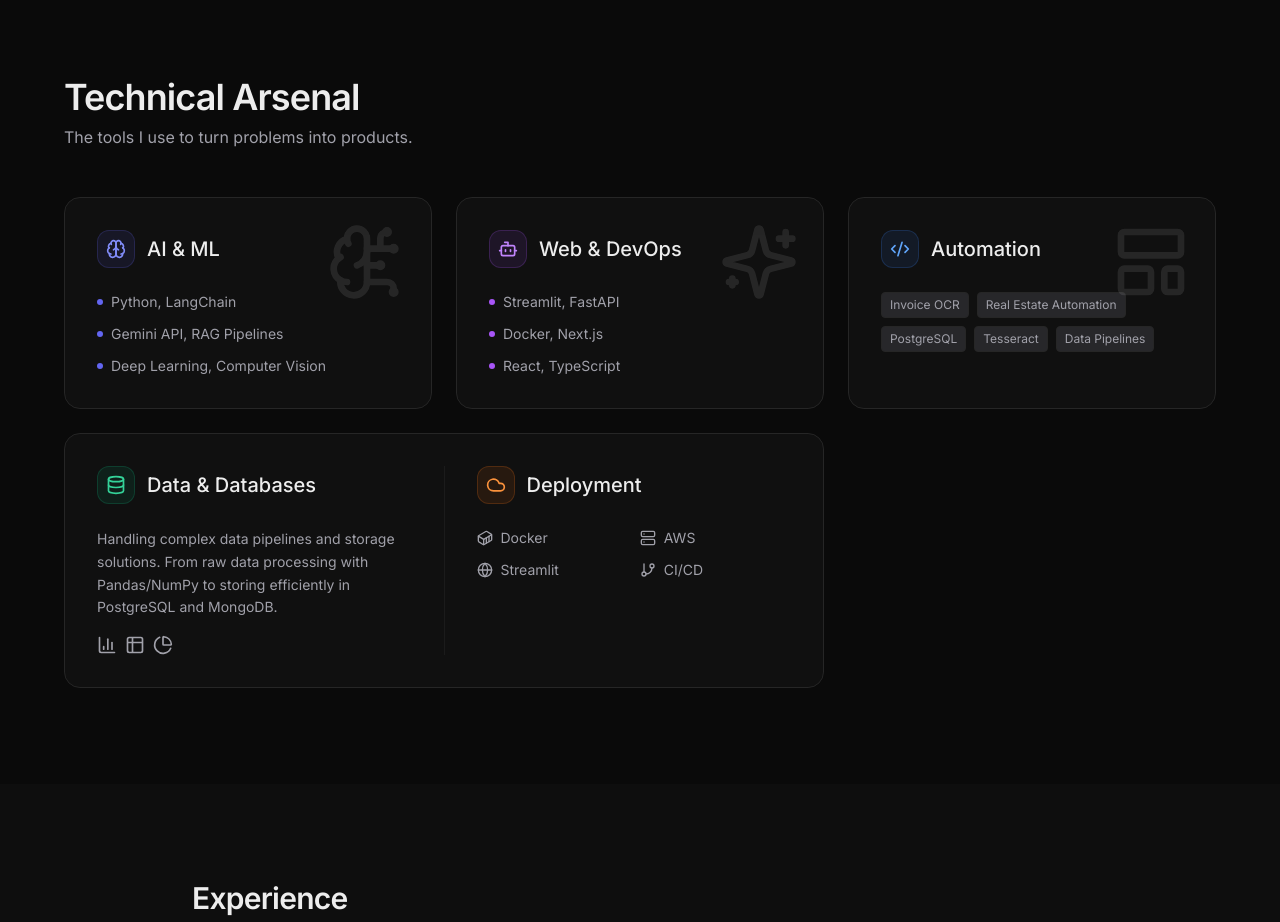
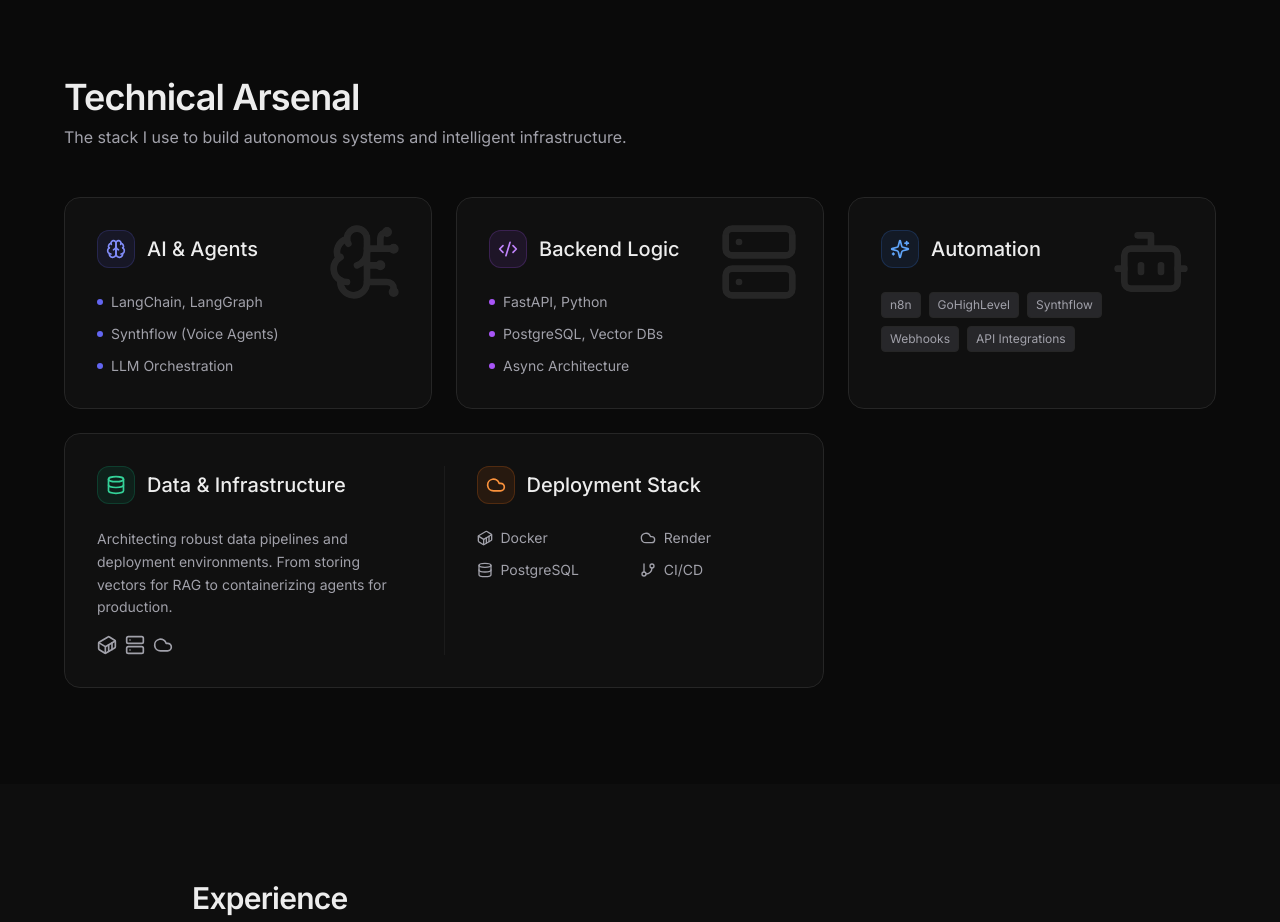
Before and after one commit to muhammadhananbaloch/portfolio-website, a React (Vite) app: page / in a window 1280 px wide. Shown: the part 820-1742 px from the top of the page. Built offline with nearby package versions, Linux system fonts and the light colour scheme; the HTML template or start-up script is replaced by a standard one.

Commit message:
content(skills): update technical stack to focus on AI, Automation (n8n/GHL), and Backend (FastAPI)

```diff
--- a/src/components/Skills.tsx
+++ b/src/components/Skills.tsx
@@ -12,7 +12,7 @@ const Skills = () => {
       <div className="max-w-6xl mx-auto space-y-12">
         <motion.div variants={fadeUp} initial="hidden" whileInView="visible" viewport={{ once: true }} className="space-y-2">
           <h2 className="text-3xl md:text-4xl font-semibold text-foreground tracking-tight">Technical Arsenal</h2>
-          <p className="text-muted-foreground">The tools I use to turn problems into products.</p>
+          <p className="text-muted-foreground">The stack I use to build autonomous systems and intelligent infrastructure.</p>
         </motion.div>
 
         <motion.div
@@ -22,7 +22,7 @@ const Skills = () => {
           variants={{ visible: { transition: { staggerChildren: 0.1 } } }}
           className="grid grid-cols-1 md:grid-cols-2 lg:grid-cols-3 gap-6"
         >
-          {/* AI & ML */}
+          {/* AI & Agents */}
           <motion.div variants={fadeUp} className="group p-8 rounded-2xl bg-surface/50 border border-border card-hover relative overflow-hidden">
             <div className="absolute top-0 right-0 p-6 opacity-10 group-hover:opacity-20 transition-opacity">
               <BrainCircuit size={80} />
@@ -31,10 +31,10 @@ const Skills = () => {
               <span className="p-2 rounded-lg bg-indigo-500/10 text-indigo-400 border border-indigo-500/20">
                 <Brain size={20} />
               </span>
-              <h3 className="text-xl font-medium text-foreground">AI &amp; ML</h3>
+              <h3 className="text-xl font-medium text-foreground">AI &amp; Agents</h3>
             </div>
             <ul className="space-y-3">
-              {["Python, LangChain", "Gemini API, RAG Pipelines", "Deep Learning, Computer Vision"].map((item) => (
+              {["LangChain, LangGraph", "Synthflow (Voice Agents)", "LLM Orchestration"].map((item) => (
                 <li key={item} className="flex items-center gap-2 text-sm text-muted-foreground">
                   <span className="w-1.5 h-1.5 rounded-full bg-indigo-500" /> {item}
                 </li>
@@ -42,19 +42,19 @@ const Skills = () => {
             </ul>
           </motion.div>
 
-          {/* Web & DevOps */}
+          {/* Backend Engineering */}
           <motion.div variants={fadeUp} className="group p-8 rounded-2xl bg-surface/50 border border-border card-hover relative overflow-hidden">
             <div className="absolute top-0 right-0 p-6 opacity-10 group-hover:opacity-20 transition-opacity">
-              <Sparkles size={80} />
+              <Server size={80} />
             </div>
             <div className="flex items-center gap-3 mb-6">
               <span className="p-2 rounded-lg bg-purple-500/10 text-purple-400 border border-purple-500/20">
-                <Bot size={20} />
+                <Code2 size={20} />
               </span>
-              <h3 className="text-xl font-medium text-foreground">Web &amp; DevOps</h3>
+              <h3 className="text-xl font-medium text-foreground">Backend Logic</h3>
             </div>
             <ul className="space-y-3">
-              {["Streamlit, FastAPI", "Docker, Next.js", "React, TypeScript"].map((item) => (
+              {["FastAPI, Python", "PostgreSQL, Vector DBs", "Async Architecture"].map((item) => (
                 <li key={item} className="flex items-center gap-2 text-sm text-muted-foreground">
                   <span className="w-1.5 h-1.5 rounded-full bg-purple-500" /> {item}
                 </li>
@@ -65,16 +65,16 @@ const Skills = () => {
           {/* Automation */}
           <motion.div variants={fadeUp} className="group p-8 rounded-2xl bg-surface/50 border border-border card-hover relative overflow-hidden">
             <div className="absolute top-0 right-0 p-6 opacity-10 group-hover:opacity-20 transition-opacity">
-              <LayoutTemplate size={80} />
+              <Bot size={80} />
             </div>
             <div className="flex items-center gap-3 mb-6">
               <span className="p-2 rounded-lg bg-blue-500/10 text-blue-400 border border-blue-500/20">
-                <Code2 size={20} />
+                <Sparkles size={20} />
               </span>
               <h3 className="text-xl font-medium text-foreground">Automation</h3>
             </div>
             <div className="flex flex-wrap gap-2">
-              {["Invoice OCR", "Real Estate Automation", "PostgreSQL", "Tesseract", "Data Pipelines"].map((tag) => (
+              {["n8n", "GoHighLevel", "Synthflow", "Webhooks", "API Integrations"].map((tag) => (
                 <span key={tag} className="px-2 py-1 text-xs rounded bg-muted text-muted-foreground border border-border">
                   {tag}
                 </span>
@@ -90,15 +90,15 @@ const Skills = () => {
                   <span className="p-2 rounded-lg bg-emerald-500/10 text-emerald-400 border border-emerald-500/20">
                     <Database size={20} />
                   </span>
-                  <h3 className="text-xl font-medium text-foreground">Data &amp; Databases</h3>
+                  <h3 className="text-xl font-medium text-foreground">Data &amp; Infrastructure</h3>
                 </div>
                 <p className="text-sm text-muted-foreground leading-relaxed mb-4">
-                  Handling complex data pipelines and storage solutions. From raw data processing with Pandas/NumPy to storing efficiently in PostgreSQL and MongoDB.
+                  Architecting robust data pipelines and deployment environments. From storing vectors for RAG to containerizing agents for production.
                 </p>
                 <div className="flex gap-2 text-muted-foreground">
-                  <BarChart3 size={20} />
-                  <Table2 size={20} />
-                  <PieChart size={20} />
+                  <Container size={20} />
+                  <Server size={20} />
+                  <Cloud size={20} />
                 </div>
               </div>
               <div className="flex-1 border-l border-white/5 pl-0 md:pl-8">
@@ -106,12 +106,12 @@ const Skills = () => {
                   <span className="p-2 rounded-lg bg-orange-500/10 text-orange-400 border border-orange-500/20">
                     <Cloud size={20} />
                   </span>
-                  <h3 className="text-xl font-medium text-foreground">Deployment</h3>
+                  <h3 className="text-xl font-medium text-foreground">Deployment Stack</h3>
                 </div>
                 <div className="grid grid-cols-2 gap-3 text-sm text-muted-foreground">
                   <div className="flex items-center gap-2"><Container size={16} /> Docker</div>
-                  <div className="flex items-center gap-2"><Server size={16} /> AWS</div>
-                  <div className="flex items-center gap-2"><Globe size={16} /> Streamlit</div>
+                  <div className="flex items-center gap-2"><Cloud size={16} /> Render</div>
+                  <div className="flex items-center gap-2"><Database size={16} /> PostgreSQL</div>
                   <div className="flex items-center gap-2"><GitBranch size={16} /> CI/CD</div>
                 </div>
               </div>
```
